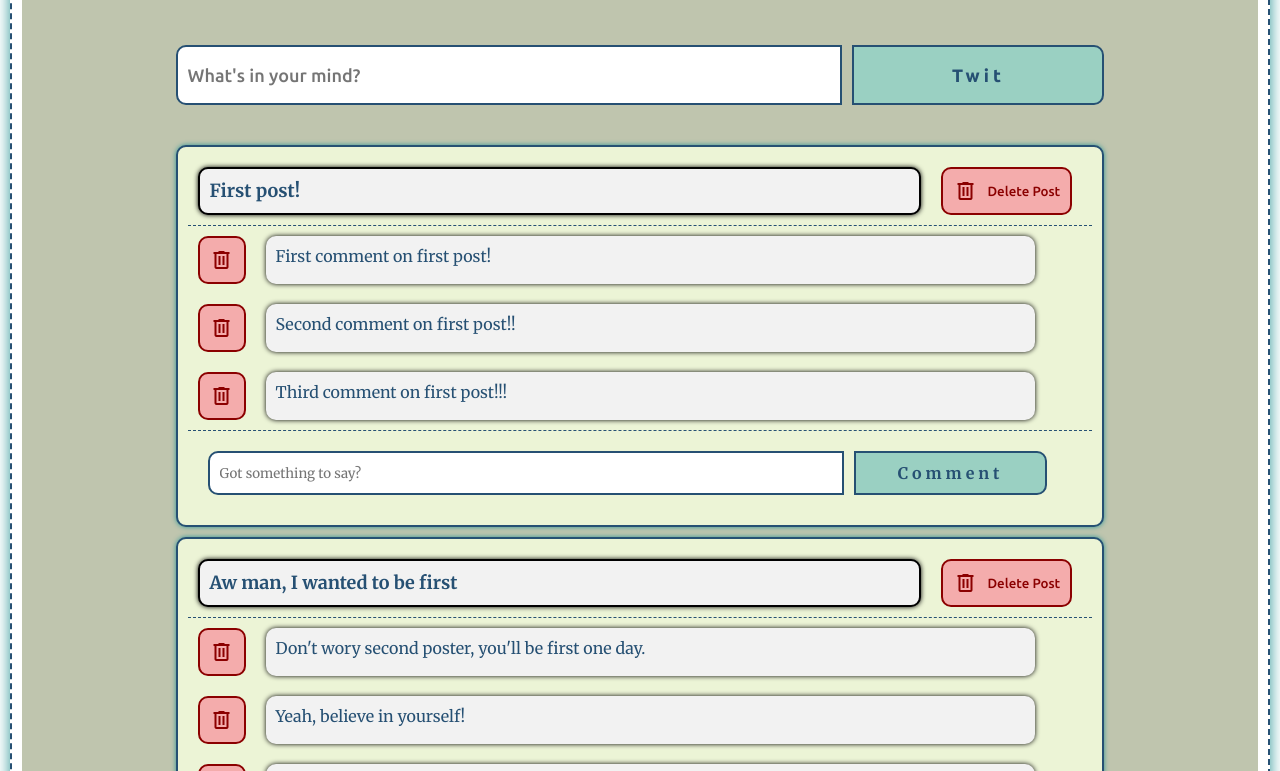
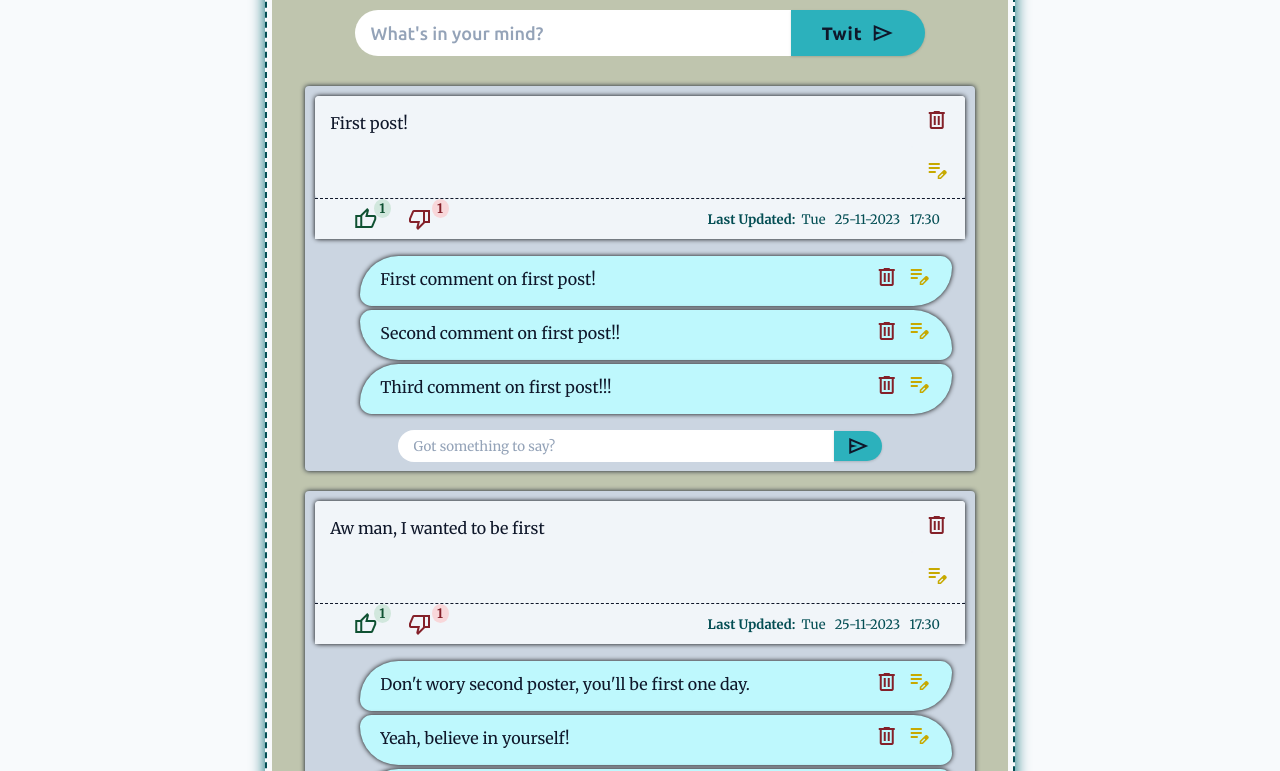
Before and after one commit to MuazAbdin/tweeter-site, a plain HTML site: page index.html in a window 1280 px wide. Shown: the part 107-878 px from the top of the page. Drawn offline with nearby package versions, Linux system fonts and the light colour scheme.

Commit message:
reconstruct the HTML & CSS

```diff
--- a/index.html
+++ b/index.html
@@ -7,6 +7,7 @@
       rel="stylesheet"
       href="https://fonts.googleapis.com/css2?family=Material+Symbols+Outlined:opsz,wght,FILL,GRAD@24,400,0,0"
     />
+    <link rel="stylesheet" href="main.css" />
     <link rel="stylesheet" href="style.css" />
     <script
       src="https://code.jquery.com/jquery-3.7.1.js"
@@ -16,15 +17,19 @@
     ></script>
     <script src="model.js" defer></script>
     <script src="render.js" defer></script>
-    <!-- <script src="logic.js" defer></script> -->
     <script src="main.js" defer></script>
 
     <title>Tweeter</title>
   </head>
-  <body id="body-container">
+
+  <body>
     <header class="main-header">
-      <h2>TWEETER</h2>
+      <div class="logo">
+        <img src="./bird.svg" alt="Tweeter Logo" />
+      </div>
+      <h1 class="main-title">TWEETER</h1>
     </header>
+
     <main>
       <div class="new-text-component new-post">
         <input
@@ -34,10 +39,14 @@
           name="post-text"
           placeholder="What's in your mind?"
         />
-        <button id="post-btn">Twit</button>
+        <button class="btn post-btn">
+          twit
+          <span class="material-symbols-outlined"> send </span>
+        </button>
       </div>
       <section class="all-posts"></section>
     </main>
+
     <footer class="main-footer">Designed by: Muaz Abdin</footer>
   </body>
 </html>
--- /dev/null
+++ b/main.css
@@ -0,0 +1,299 @@
+/* ============= GLOBAL CSS =============== */
+*,
+::after,
+::before {
+  margin: 0;
+  padding: 0;
+  box-sizing: border-box;
+}
+
+html {
+  font-size: 100%;
+} /*16px*/
+
+:root {
+  /* colors */
+  --primary-50: #e0fcff;
+  --primary-100: #bef8fd;
+  --primary-200: #87eaf2;
+  --primary-300: #54d1db;
+  --primary-400: #38bec9;
+  --primary-500: #2cb1bc;
+  --primary-600: #14919b;
+  --primary-700: #0e7c86;
+  --primary-800: #0a6c74;
+  --primary-900: #044e54;
+
+  /* grey */
+  --grey-50: #f8fafc;
+  --grey-100: #f1f5f9;
+  --grey-200: #e2e8f0;
+  --grey-300: #cbd5e1;
+  --grey-400: #94a3b8;
+  --grey-500: #64748b;
+  --grey-600: #475569;
+  --grey-700: #334155;
+  --grey-800: #1e293b;
+  --grey-900: #0f172a;
+
+  /* rest of the colors */
+  --black: #222;
+  --white: #fff;
+  --red-light: #f8d7da;
+  --red-dark: #842029;
+  --green-light: #d1e7dd;
+  --green-dark: #0f5132;
+  --yellow-light: #fff6b4;
+  --yellow-dark: #c7a900;
+
+  --small-text: 0.875rem;
+  --extra-small-text: 0.7em;
+
+  /* rest of the vars */
+  --border-radius: 0.25rem;
+  --letter-spacing: 1px;
+  --transition: 0.3s ease-in-out all;
+  --max-width: 1120px;
+  --fixed-width: 600px;
+  --fluid-width: 90vw;
+  --nav-height: 6rem;
+
+  /* box shadow*/
+  --shadow-1: 0 1px 3px 0 rgba(0, 0, 0, 0.1), 0 1px 2px 0 rgba(0, 0, 0, 0.06);
+  --shadow-2: 0 4px 6px -1px rgba(0, 0, 0, 0.1),
+    0 2px 4px -1px rgba(0, 0, 0, 0.06);
+  --shadow-3: 0 10px 15px -3px rgba(0, 0, 0, 0.1),
+    0 4px 6px -2px rgba(0, 0, 0, 0.05);
+  --shadow-4: 0 20px 25px -5px rgba(0, 0, 0, 0.1),
+    0 10px 10px -5px rgba(0, 0, 0, 0.04);
+
+  /* DARK MODE */
+  --dark-mode-bg-color: #333;
+  --dark-mode-text-color: #f0f0f0;
+  --dark-mode-bg-secondary-color: #3f3f3f;
+  --dark-mode-text-secondary-color: var(--grey-300);
+
+  --background-color: var(--grey-50);
+  --text-color: var(--grey-900);
+  --background-secondary-color: var(--white);
+  --text-secondary-color: var(--grey-500);
+}
+
+.dark-theme {
+  --text-color: var(--dark-mode-text-color);
+  --background-color: var(--dark-mode-bg-color);
+  --text-secondary-color: var(--dark-mode-text-secondary-color);
+  --background-secondary-color: var(--dark-mode-bg-secondary-color);
+}
+
+body {
+  background: var(--background-color);
+  color: var(--text-color);
+  font-family: system-ui, -apple-system, BlinkMacSystemFont, "Segoe UI", Roboto,
+    Oxygen, Ubuntu, Cantarell, "Open Sans", "Helvetica Neue", sans-serif;
+  font-weight: 400;
+  line-height: 1;
+}
+
+p {
+  margin: 0;
+}
+
+h1,
+h2,
+h3,
+h4,
+h5 {
+  margin: 0;
+  font-weight: 400;
+  line-height: 1;
+  text-transform: capitalize;
+  letter-spacing: var(--letter-spacing);
+}
+
+h1 {
+  font-size: clamp(2rem, 5vw, 5rem); /* Large heading */
+}
+
+h2 {
+  font-size: clamp(1.5rem, 3vw, 3rem); /* Medium heading */
+}
+
+h3 {
+  font-size: clamp(1.25rem, 2.5vw, 2.5rem); /* Small heading */
+}
+
+h4 {
+  font-size: clamp(1rem, 2vw, 2rem); /* Extra small heading */
+}
+
+h5 {
+  font-size: clamp(0.875rem, 1.5vw, 1.5rem); /* Tiny heading */
+}
+
+.text {
+  margin-bottom: 1.5rem;
+  max-width: 40em;
+}
+
+small,
+.text-small {
+  font-size: var(--small-text);
+}
+
+a {
+  text-decoration: none;
+}
+
+ul {
+  list-style-type: none;
+  padding: 0;
+}
+
+.img {
+  width: 100%;
+  display: block;
+  object-fit: cover;
+}
+
+/* buttons */
+.btn {
+  cursor: pointer;
+  color: var(--white);
+  background: var(--primary-500);
+  border: transparent;
+  border-radius: var(--border-radius);
+  letter-spacing: var(--letter-spacing);
+  padding: 0.375rem 0.75rem;
+  box-shadow: var(--shadow-1);
+  transition: var(--transition);
+  text-transform: capitalize;
+  display: inline-block;
+}
+.btn:hover {
+  background: var(--primary-700);
+  box-shadow: var(--shadow-3);
+}
+.btn-hipster {
+  color: var(--primary-500);
+  background: var(--primary-200);
+}
+.btn-hipster:hover {
+  color: var(--primary-200);
+  background: var(--primary-700);
+}
+.btn-block {
+  width: 100%;
+}
+button:disabled {
+  cursor: wait;
+}
+.danger-btn {
+  color: var(--red-dark);
+  background: var(--red-light);
+}
+.danger-btn:hover {
+  color: var(--white);
+  background: var(--red-dark);
+}
+
+/* alerts */
+.alert {
+  padding: 0.375rem 0.75rem;
+  margin-bottom: 1rem;
+  border-color: transparent;
+  border-radius: var(--border-radius);
+}
+.alert-danger {
+  color: var(--red-dark);
+  background: var(--red-light);
+}
+.alert-success {
+  color: var(--green-dark);
+  background: var(--green-light);
+}
+
+/* form */
+.form {
+  width: 90vw;
+  max-width: var(--fixed-width);
+  background: var(--background-secondary-color);
+  border-radius: var(--border-radius);
+  box-shadow: var(--shadow-2);
+  padding: 2rem 2.5rem;
+  margin: 3rem auto;
+}
+.form-label {
+  display: block;
+  font-size: var(--small-text);
+  margin-bottom: 0.75rem;
+  text-transform: capitalize;
+  letter-spacing: var(--letter-spacing);
+  line-height: 1.5;
+}
+.form-input,
+.form-textarea,
+.form-select {
+  width: 100%;
+  padding: 0.375rem 0.75rem;
+  border-radius: var(--border-radius);
+  background: var(--background-color);
+  border: 1px solid var(--grey-300);
+  color: var(--text-color);
+}
+.form-input,
+.form-select,
+.form-btn {
+  height: 35px;
+}
+.form-row {
+  margin-bottom: 1rem;
+}
+
+.form-textarea {
+  height: 7rem;
+}
+::placeholder {
+  font-family: inherit;
+  color: var(--grey-400);
+}
+.form-alert {
+  color: var(--red-dark);
+  letter-spacing: var(--letter-spacing);
+  text-transform: capitalize;
+}
+
+/* alert */
+@keyframes spinner {
+  to {
+    transform: rotate(360deg);
+  }
+}
+
+.loading {
+  width: 6rem;
+  height: 6rem;
+  border: 5px solid var(--grey-400);
+  border-radius: 50%;
+  border-top-color: var(--primary-500);
+  animation: spinner 0.6s linear infinite;
+}
+
+/* title */
+.title {
+  text-align: center;
+}
+
+.title-underline {
+  background: var(--primary-500);
+  width: 7rem;
+  height: 0.25rem;
+  margin: 0 auto;
+  margin-top: 1rem;
+}
+
+.container {
+  width: var(--fluid-width);
+  max-width: var(--max-width);
+  margin: 0 auto;
+}
--- a/main.js
+++ b/main.js
@@ -3,7 +3,7 @@ const renderer = Renderer();
 
 /* EventListeners */
 // TWIT button
-$("#post-btn").click(function () {
+$(".post-btn").click(function () {
   const input = $(this).prev();
   // console.log(input.val());
   tweeter.addPost(input.val());
--- a/render.js
+++ b/render.js
@@ -1,21 +1,26 @@
 const Renderer = function () {
   /* Private methods */
-  const _renderDelBtn = (text) => {
+  const _renderEdtingBtns = (type) => {
     return `
-      <button class="btn del-btn">
-        <span class="material-symbols-outlined"> delete </span>
-        ${text || ""}
-      </button>
+      <div class="editing-btns ${type}-btns">
+        <button class="btn del-btn">
+          <span class="material-symbols-outlined"> delete </span>
+        </button>
+        <button class="btn edit-btn">
+          <span class="material-symbols-outlined"> edit_note </span>
+        </button>
+      </div>
     `;
   };
 
   const _renderComments = (comments) => {
     let allComments = "";
-    comments.forEach((comment) => {
+    comments.forEach((comment, idx) => {
+      const isEven = idx % 2 === 0 ? "even" : "";
       allComments += `
-          <div class="comment-controller" data-id="${comment.id}">
-            ${_renderDelBtn()}
-            <p class="comment-text">${comment.text}</p>
+          <div class="comment-controller ${isEven}" data-id="${comment.id}">
+          <p class="comment-text">${comment.text}</p>
+          ${_renderEdtingBtns("comment")}
           </div>
       `;
     });
@@ -33,7 +38,29 @@ const Renderer = function () {
           name="comment-text-${id}"
           placeholder="Got something to say?"
         />
-        <button class="comment-btn">Comment</button>
+        <button class="btn comment-btn">
+          <span class="material-symbols-outlined"> send </span>
+        </button>
+      </div>
+    `;
+  };
+
+  const _renderLikeDateBar = () => {
+    return `
+      <div class="like-date-bar">
+        <div class="like-post">
+          <span class="btn material-symbols-outlined">
+            thumb_up
+            <div class="counter like-counter">1</div>
+          </span>
+          <span class="btn material-symbols-outlined">
+            thumb_down
+            <div class="counter dislike-counter">1</div>
+          </span>
+        </div>
+        <div class="post-date">
+          <b>Last Updated:</b>&nbsp; Tue &nbsp; 25-11-2023 &nbsp; 17:30
+        </div>
       </div>
     `;
   };
@@ -46,7 +73,8 @@ const Renderer = function () {
         <article class="post" data-id="${post.id}">
           <div class="post-controller">
             <p class="post-text">${post.text}</p>
-            ${_renderDelBtn("Delete Post")}
+            ${_renderEdtingBtns("post")}
+            ${_renderLikeDateBar()}
           </div>
           ${_renderComments(post.comments)}
           ${_renderAddCommnet(post.id)}
--- a/style.css
+++ b/style.css
@@ -1,65 +1,62 @@
 @import url("https://fonts.googleapis.com/css2?family=Merriweather:ital,wght@0,400;0,700;1,400;1,700&display=swap");
 @import url("https://fonts.googleapis.com/css2?family=Ubuntu:wght@300;500;700&display=swap");
-
-*,
-*::after,
-*::before {
-  padding: 0;
-  margin: 0;
-  box-sizing: border-box;
-}
-
 body {
   /* fonts */
   --main-font: "Ubuntu", sans-serif;
   --secondary-font: "Merriweather", serif;
 
-  /* colors */
-  --main-color-1: #265073;
-  --main-color-2: #2d9596;
-  --main-color-3: #9ad0c2;
-  --main-color-4: #ecf4d6;
-
-  --green-1: #429b42;
-  --green-2: #90e690;
-  --yellow-1: #cfb833;
-  --yellow-2: #fcec70;
-  --red-1: darkred;
-  --red-2: #f4acac;
-
-  /* measurements */
-  --padding-size: 10px;
-  --margin-size: 10px;
-  --radius-size: 10px;
-}
-
-#body-container {
-  min-height: 95vh;
-  padding: var(--padding-size);
-  margin: var(--margin-size);
-  border-radius: var(--radius-size);
-  border: 2px dashed var(--main-color-1);
-  box-shadow: 0px 0px 15px var(--main-color-2);
-  font-family: var(--main-font);
-  color: var(--main-color-1);
-  text-shadow: 0px 0px 5px var(--main-color-2);
-  /* display: grid; */
-  /* grid-template-rows: 2fr 15fr 1fr; */
+  width: min(100vw, 750px);
+  margin: 5px auto;
+  padding: 5px;
+  border-radius: var(--border-radius);
+  border: 2px dashed var(--primary-900);
+  box-shadow: 0px 0px 15px var(--primary-800);
+  text-shadow: 0px 0px 5px var(--primary-800);
 }
 
 .main-header {
-  background-color: var(--main-color-3);
-  border-radius: 10px 10px 0px 0px;
-  padding: 10px 50px;
-  font-size: xx-large;
+  min-height: 65px;
+  font-family: var(--main-font);
+  background-color: var(--primary-400);
+  border-radius: var(--border-radius) var(--border-radius) 0px 0px;
+  padding: 10px 20px;
+  font-weight: 700;
+  /* font-size: xx-large; */
   position: sticky;
   top: 0;
   z-index: 10;
+  display: flex;
+  align-items: center;
+  justify-content: flex-start;
+  gap: 30px;
+}
+
+.logo {
+  height: 65px;
+  width: 65px;
+  display: flex;
+  justify-content: center;
+  align-items: center;
+  background-color: var(--primary-200);
+  border-radius: 50%;
+  box-shadow: 0px 0px 5px;
+}
+
+.logo > img {
+  display: block;
+  height: 95%;
+  padding: 5px;
+  transition: var(--transition);
+}
+
+.logo:hover > img {
+  height: 105%;
 }
 
 .main-footer {
-  background-color: var(--main-color-3);
-  border-radius: 0px 0px 10px 10px;
+  font-family: var(--main-font);
+  background-color: var(--primary-400);
+  border-radius: 0px 0px var(--border-radius) var(--border-radius);
   padding: 5px 25px 5px 0px;
   font-size: small;
   display: flex;
@@ -68,8 +65,9 @@ body {
 }
 
 main {
-  padding: 25px;
-  margin: var(--margin-size) 0px;
+  min-height: 70vh;
+  padding: 5px;
+  margin: 5px 0;
   background-color: #bfc5ae;
   display: flex;
   flex-direction: column;
@@ -78,143 +76,255 @@ main {
 }
 
 .new-text-component {
-  margin: var(--margin-size);
-  padding: var(--padding-size);
+  margin: 5px;
+  padding: 5px;
   display: flex;
   align-items: center;
-  gap: 10px;
+  /* gap: 10px; */
 }
 .new-post {
-  height: 5rem;
+  font-size: large;
+  height: 3.5rem;
   width: 80%;
 }
-
 .new-comment {
-  height: 4rem;
-  width: 95%;
+  height: 2.5rem;
+  width: 75%;
   justify-content: center;
+  margin: 10px auto 0px auto;
 }
 
 .text-input {
   height: 100%;
-  padding: var(--padding-size);
-  border-radius: 10px 0px 0px 10px;
+  padding: 1rem;
+  border-radius: 50px 0px 0px 50px;
   border: 2px solid var(--main-color-1);
 }
 
 .new-post > input {
-  flex-grow: 2;
+  flex-grow: 3;
   font-family: var(--main-font);
   font-size: large;
 }
 
 .new-comment > input {
-  flex-grow: 7;
+  flex-grow: 2;
   font-family: var(--secondary-font);
 }
 
-#post-btn,
+.post-btn,
 .comment-btn {
+  font-size: large;
+  font-weight: 700;
+  color: var(--grey-900);
   flex-grow: 1;
   height: 100%;
-  padding: var(--padding-size);
-  letter-spacing: 0.25rem;
-  border-radius: 0px 10px 10px 0px;
-  border: 2px solid var(--main-color-1);
-  background-color: var(--main-color-3);
-  color: var(--main-color-1);
-  cursor: pointer;
+  border-radius: 0px 50px 50px 0px;
+  display: flex;
+  align-items: center;
+  justify-content: center;
+  gap: 0.5rem;
 }
 
-.post-btn:hover {
-  background-color: var(--main-color-2);
-}
-
-.new-post > button {
+.post-btn {
   font-family: var(--main-font);
   font-size: large;
   font-weight: 700;
 }
 
-.new-comment > button {
+.comment-btn {
   font-family: var(--secondary-font);
   font-size: medium;
   font-weight: 700;
+  flex-grow: 0;
 }
 
 .all-posts {
-  width: 80%;
-  margin: var(--margin-size);
-  padding: var(--padding-size);
+  min-height: 400px;
+  min-width: 95%;
+  margin: 10px;
+  padding: 10px;
   display: flex;
   flex-direction: column;
   justify-content: center;
   align-items: center;
-  gap: 10px;
+  gap: 20px;
+  border-radius: 10px;
+  /* box-shadow: 0px 0px 10px; */
 }
 
 .post {
-  background-color: var(--main-color-4);
-  border: 2px solid var(--main-color-1);
-  border-radius: var(--radius-size);
-  box-shadow: 0px 0px 5px var(--main-color-2);
-  padding: var(--padding-size);
+  background-color: var(--grey-300);
+  /* border: 2px solid black; */
+  border-radius: var(--border-radius);
+  box-shadow: 0px 0px 5px;
+  padding: 5px;
   width: 100%;
   font-family: var(--secondary-font);
   text-shadow: none;
+}
+
+.post-controller {
+  margin: 5px 5px 15px 5px;
+  box-shadow: 0px 0px 5px black;
+  border-radius: var(--border-radius);
+  display: grid;
+  grid-template-columns: 1fr max-content;
+  grid-template-areas: "text btns" "like-date like-date";
+}
+
+.post-text,
+.comment-text,
+.editing-btns {
+  background-color: var(--grey-100);
+  font-size: medium;
+  font-weight: 500;
+  line-height: 1.5;
+}
+
+.post-text {
+  grid-area: text;
+  border-radius: var(--border-radius) 0px 0px var(--border-radius);
+  padding: 15px;
+}
+
+.editing-btns {
+  border-radius: 0px var(--border-radius) var(--border-radius) 0px;
+  display: flex;
+}
+
+.post-btns {
+  grid-area: btns;
+  flex-direction: column;
+}
+
+.editing-btns > .btn {
+  background-color: var(--grey-100);
+  border: none;
+  box-shadow: none;
+  padding: 0.75rem 1rem;
+}
+
+.editing-btns > .edit-btn {
+  color: var(--yellow-dark);
+}
+
+.editing-btns > .edit-btn:hover {
+  background-color: var(--yellow-light);
+}
+
+.editing-btns > .del-btn {
+  color: var(--red-dark);
+}
+
+.editing-btns > .del-btn:hover {
+  background-color: var(--red-light);
+}
+
+.like-date-bar {
+  border-top: 1px dashed;
+  padding: 0px 25px;
+  grid-area: like-date;
+  display: flex;
+  justify-content: space-between;
+  background-color: var(--grey-100);
+  align-items: center;
+}
+
+.like-post > span {
+  margin: 0px 5px;
+  background-color: var(--grey-100);
+  border-radius: 15px;
+  border: none;
+  box-shadow: none;
+  padding: 0.5rem;
   position: relative;
 }
 
-.post-controller,
-.comment-controller {
+.like-post > span:first-child {
+  color: var(--green-dark);
+}
+
+.like-post > span:first-child:hover {
+  background-color: var(--green-light);
+}
+
+.like-post > span:last-child {
+  color: var(--red-dark);
+}
+
+.like-post > span:last-child:hover {
+  background-color: var(--red-light);
+}
+
+.like-post .counter {
+  padding: 3px 5px;
+  border-radius: 50%;
+  position: absolute;
+  font-family: var(--secondary-font);
+  font-size: small;
+  font-weight: 700;
+  top: 0;
+  right: -5px;
+}
+
+.like-post .like-counter {
+  background-color: var(--green-light);
+}
+
+.like-post .dislike-counter {
+  background-color: var(--red-light);
+  right: -8px;
+}
+
+.post-date {
+  color: var(--primary-900);
+  border-radius: 0px var(--border-radius) var(--border-radius) 0px;
+  font-size: small;
   display: flex;
-  /* border: 1px solid black; */
+  justify-content: end;
+  align-items: center;
 }
 
 .all-comments {
-  border-top: 1px dashed var(--main-color-1);
-  border-bottom: 1px dashed var(--main-color-1);
+  /* border-top: 1px dashed;
+  border-bottom: 1px dashed; */
+  display: flex;
+  flex-direction: column;
+  justify-content: flex-end;
+  padding-left: 3rem;
+  padding-right: 1rem;
 }
 
-.post-text {
-  border: 2px solid black;
-  border-radius: var(--radius-size);
-  padding: var(--padding-size);
+.comment-controller {
+  background-color: var(--primary-100);
+  margin: 2px;
+  padding: 5px 5px 10px 10px;
   box-shadow: 0px 0px 5px black;
-  background-color: hsl(0, 0%, 95%);
-  width: 80%;
-  font-size: large;
-  font-weight: 700;
-  margin: var(--margin-size);
+  border-radius: 15px 50px 15px 50px;
+  display: flex;
+  justify-content: center;
+  align-items: center;
+}
+
+.comment-controller.even {
+  border-radius: 50px 15px 50px 15px;
 }
 
 .comment-text {
-  border-radius: var(--radius-size);
-  padding: var(--padding-size);
-  box-shadow: 0px 0px 5px black;
-  background-color: hsl(0, 0%, 95%);
-  width: 85%;
-  margin: var(--margin-size);
+  padding: 0px 10px;
+  flex-grow: 1;
+  background-color: transparent;
 }
 
-.btn {
-  margin: var(--margin-size);
-  padding: var(--padding-size);
-  font-family: var(--main-font);
-  border-radius: var(--radius-size);
-  display: flex;
-  justify-content: center;
-  align-items: center;
-  gap: var(--padding-size);
-  cursor: pointer;
+.comment-btns {
+  align-self: flex-start;
+  background-color: transparent;
+  margin-right: 0.75rem;
 }
 
-.del-btn {
-  border: 2px solid var(--red-1);
-  background-color: var(--red-2);
-  color: var(--red-1);
+.comment-btns > .btn {
+  border-radius: 5px;
+  background-color: transparent;
+  padding: 0.25rem;
 }
-
-.del-btn:hover {
-  background-color: #ec7e7e;
-}
```
Also changed, not shown: bird.svg (added).
